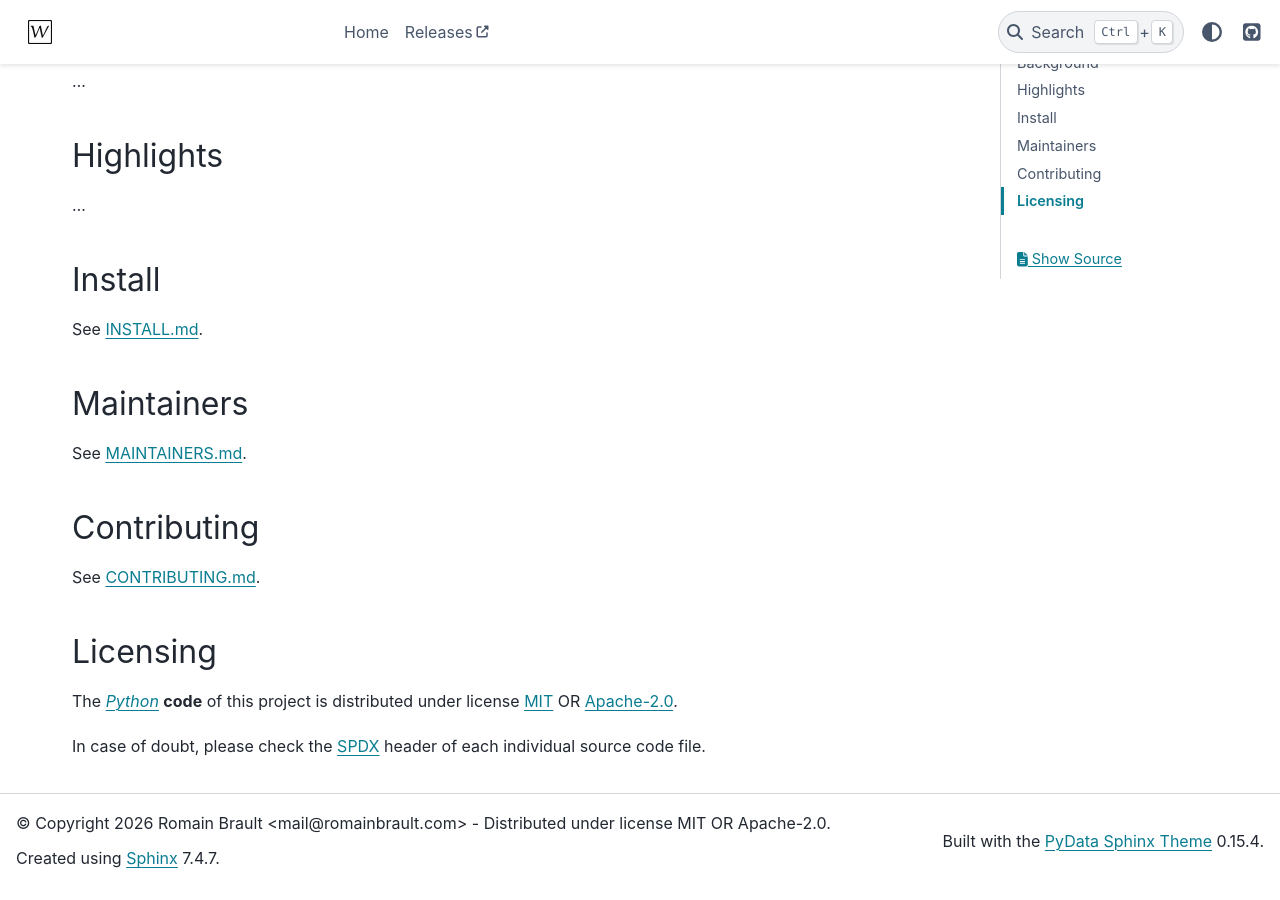
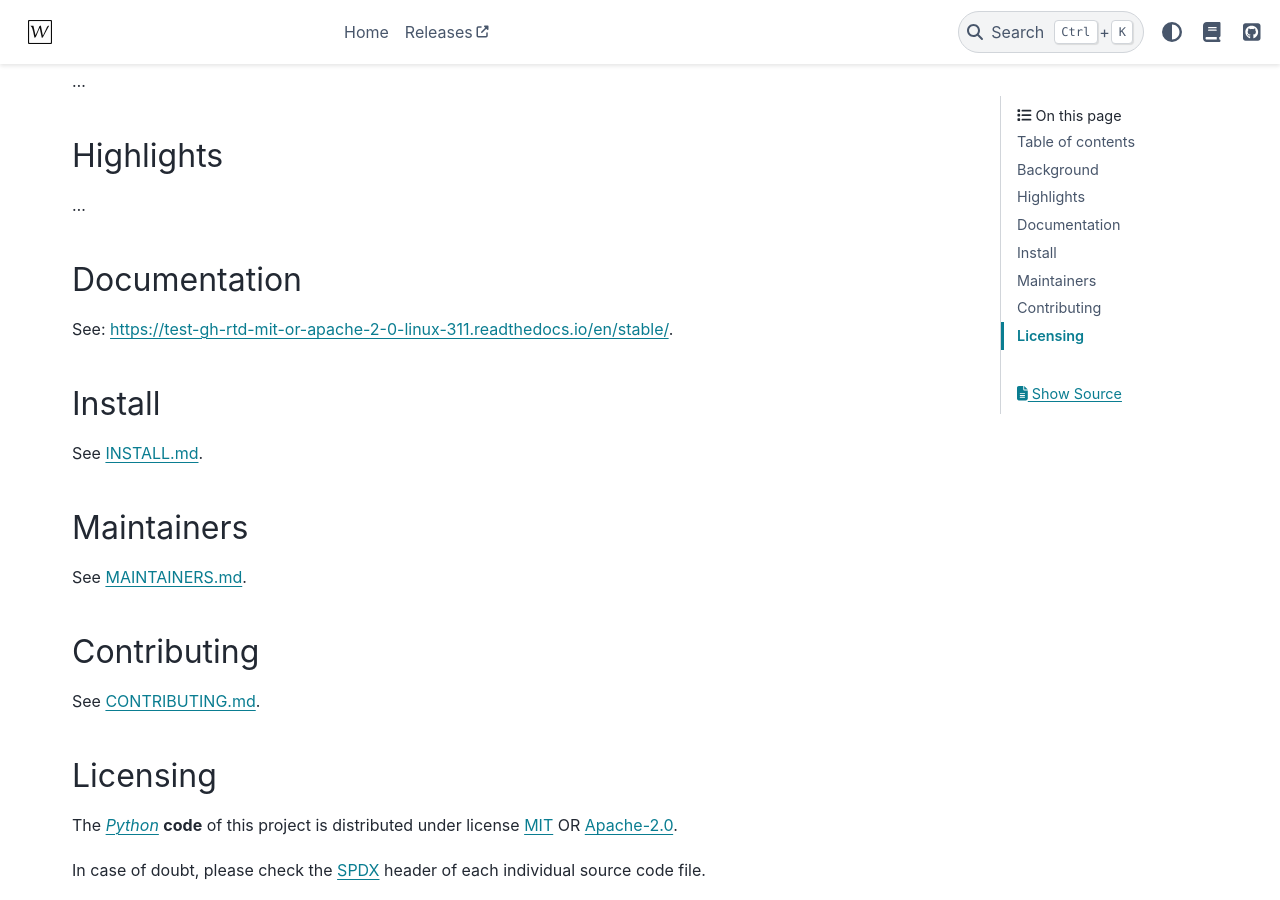
Before and after one commit to whiteprints-tests/test-gh-rtd-mit-or-apache-2-0-linux-311, a Sphinx documentation site: the page built from docs/index.md, in a window 1280 px wide and 900 px high, scrolled down 786 px. Built offline with Sphinx 7.4.7 and the PyData theme 0.15.4, drawn with Linux system fonts in a browser that asks for light colours; pages that are not in the unit, such as notebooks, are missing from menus; comment, search, counter and statistics services are not loaded.

Commit message:
feat: ✨ add ReadTheDocs integration

```diff
--- a/README.md
+++ b/README.md
@@ -18,6 +18,7 @@ SPDX-License-Identifier: MIT OR Apache-2.0
         <a href="https://spdx.org/licenses"><img alt="license badge" src="https://img.shields.io/badge/📝_License-MIT OR Apache--2.0-4CAF50.svg"/></a>
         <a href="https://github.com/whiteprints-tests/test-gh-rtd-mit-or-apache-2-0-linux-311/discussions"><img alt="GitHub Discussions" src="https://img.shields.io/github/discussions/whiteprints-tests/test-gh-rtd-mit-or-apache-2-0-linux-311.svg?logo=GitHub"></a>
         <a href="https://api.reuse.software/info/github.com/whiteprints-tests/test-gh-rtd-mit-or-apache-2-0-linux-311"><img alt="REUSE status" src="https://api.reuse.software/badge/github.com/whiteprints-tests/test-gh-rtd-mit-or-apache-2-0-linux-311"/></a>
+        <a href='https://readthedocs.org/projects/test-gh-rtd-mit-or-apache-2-0-linux-311/'><img src='https://readthedocs.org/projects/test-gh-rtd-mit-or-apache-2-0-linux-311/badge/?version=latest' alt='Documentation Status' /></a>
         <a href="https://www.contributor-covenant.org/version/2/1/code_of_conduct/"><img alt="contributor covenant badge" src="https://img.shields.io/badge/Contributor_Covenant-2.1-4BAAAA.svg?logo=contributorcovenant"/></a>
     </p>
 </div>
@@ -38,6 +39,10 @@ SPDX-License-Identifier: MIT OR Apache-2.0
 ## Highlights
 
 ...
+
+## Documentation
+
+See: https://test-gh-rtd-mit-or-apache-2-0-linux-311.readthedocs.io/en/stable/.
 
 ## Install
 
--- a/docs/conf.py
+++ b/docs/conf.py
@@ -6,6 +6,7 @@
 
 # pylint: disable=invalid-name
 
+import os
 from importlib import metadata
 from pathlib import Path
 
@@ -53,9 +54,19 @@ html_favicon = "_static/logo.svg"
 html_logo = "_static/logo.svg"
 html_static_path = ["_static"]
 html_extra_path = []
+html_baseurl = os.environ.get("READTHEDOCS_CANONICAL_URL", "/")
+html_js_files = [
+    "readthedocs.js",
+]
 html_theme = "pydata_sphinx_theme"
 html_theme_options = {
     "icon_links": [
+        {
+            "name": "ReadTheDocs",
+            "url": "https://readthedocs.org/projects/test-gh-rtd-mit-or-apache-2-0-linux-311",
+            "icon": "fa-solid fa-book",
+            "type": "fontawesome",
+        },
         {
             "name": "GitHub",
             "url": (
@@ -103,4 +114,6 @@ myst_substitutions = {
 exclude_patterns = [
     "_autoapi_templates/**",
 ]
-linkcheck_ignore = []
+linkcheck_ignore = [
+    r"https://.*\.readthedocs\.io/en/stable/",
+]
```
Also changed, not shown: docs/readthedocs.js (added, +11 -0 lines), .readthedocs.yml (added), 3 other files.
